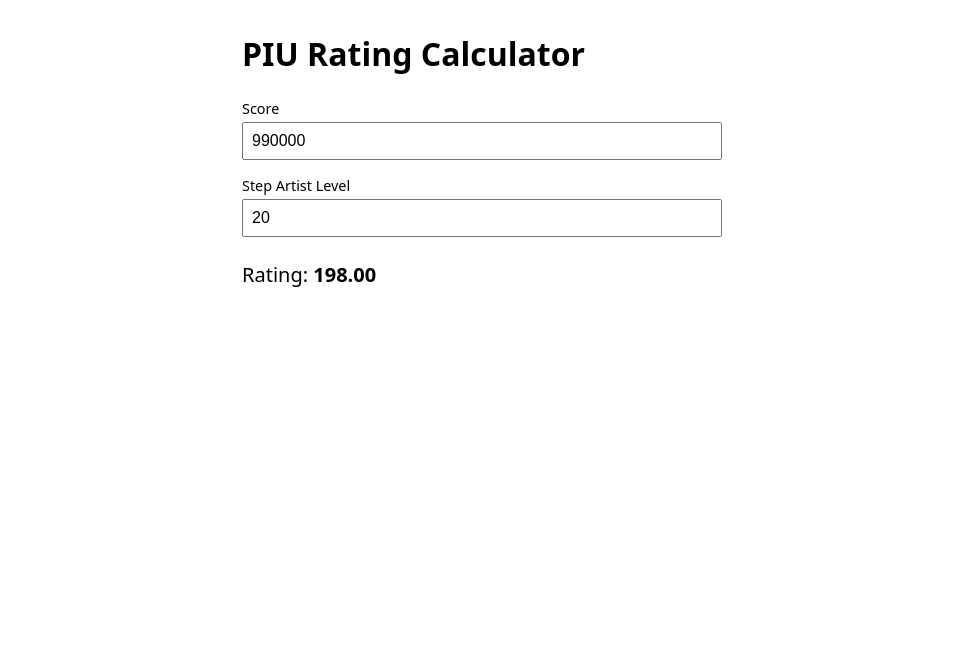
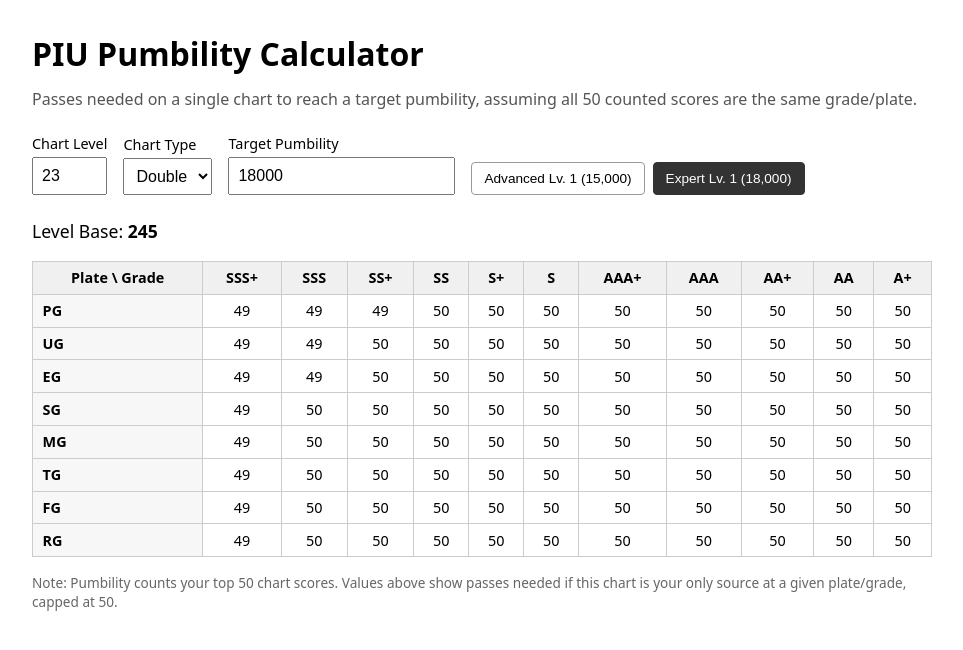
Before and after one commit to stickwarslit/phx2-web-rating-calculator, a Svelte app: page / in a window 1280 px wide. Shown: the top 650 px of the page, without its empty margins (158-1121 px from the left). Built offline with nearby package versions, Linux system fonts and the light colour scheme.

Commit message:
base functionality

```diff
--- a/src/App.svelte
+++ b/src/App.svelte
@@ -1,42 +1,131 @@
 <script>
-  let score = 990000
-  let stepArtistLevel = 20
+  const grades = [
+    ['SSS+', 1.50], ['SSS', 1.49], ['SS+', 1.48], ['SS', 1.47],
+    ['S+', 1.46], ['S', 1.45], ['AAA+', 1.43], ['AAA', 1.41],
+    ['AA+', 1.39], ['AA', 1.37], ['A+', 1.35],
+  ]
 
-  // Placeholder formula — replace with real PIU rating formula
-  $: rating = ((score / 10000) * (stepArtistLevel / 10)).toFixed(2)
+  const titles = [
+    ['Advanced Lv. 1', 15000],
+    ['Expert Lv. 1', 18000],
+  ]
+
+  let levelNumber = 23
+  let chartType = 'D' // S or D, only affects UG plate multiplier
+  let targetPumbility = 18000
+
+  $: plates = [
+    ['PG', 0.020],
+    ['UG', chartType === 'D' ? 0.016 : 0.017],
+    ['EG', 0.014],
+    ['SG', 0.008],
+    ['MG', 0.006],
+    ['TG', 0.004],
+    ['FG', 0.002],
+    ['RG', 0.000],
+  ]
+
+  $: levelBase = 130 + 5 * Math.min(levelNumber, 24) + 10 * Math.max(0, levelNumber - 24)
+
+  $: matrix = plates.map(([, plateMult]) =>
+    grades.map(([, gradeMult]) => {
+      const p = levelBase * (gradeMult + plateMult)
+      if (p <= 0) return '—'
+      return Math.min(Math.ceil(targetPumbility / p), 50)
+    })
+  )
 </script>
 
 <main>
-  <h1>PIU Rating Calculator</h1>
+  <h1>PIU Pumbility Calculator</h1>
+  <p class="subtitle">
+    Passes needed on a single chart to reach a target pumbility, assuming
+    all 50 counted scores are the same grade/plate.
+  </p>
 
   <form on:submit|preventDefault>
     <label>
-      Score
-      <input type="number" min="0" max="1000000" bind:value={score} />
+      Chart Level
+      <input type="number" min="1" max="28" bind:value={levelNumber} />
     </label>
 
     <label>
-      Step Artist Level
-      <input type="number" min="1" max="28" bind:value={stepArtistLevel} />
+      Chart Type
+      <select bind:value={chartType}>
+        <option value="S">Single</option>
+        <option value="D">Double</option>
+      </select>
     </label>
+
+    <label>
+      Target Pumbility
+      <input type="number" min="0" step="1" bind:value={targetPumbility} />
+    </label>
+
+    <div class="title-shortcuts">
+      {#each titles as [name, value]}
+        <button
+          type="button"
+          class:active={targetPumbility === value}
+          on:click={() => (targetPumbility = value)}
+        >
+          {name} ({value.toLocaleString()})
+        </button>
+      {/each}
+    </div>
   </form>
 
-  <p class="result">Rating: <strong>{rating}</strong></p>
+  <p class="level-base">Level Base: <strong>{levelBase}</strong></p>
+
+  <div class="table-wrap">
+    <table>
+      <thead>
+        <tr>
+          <th>Plate \ Grade</th>
+          {#each grades as [gradeName]}
+            <th>{gradeName}</th>
+          {/each}
+        </tr>
+      </thead>
+      <tbody>
+        {#each plates as [plateName], plateIndex}
+          <tr>
+            <th>{plateName}</th>
+            {#each grades as [gradeName], gradeIndex}
+              <td>{matrix[plateIndex][gradeIndex]}</td>
+            {/each}
+          </tr>
+        {/each}
+      </tbody>
+    </table>
+  </div>
+
+  <p class="note">
+    Note: Pumbility counts your top 50 chart scores. Values above show
+    passes needed if this chart is your only source at a given plate/grade,
+    capped at 50.
+  </p>
 </main>
 
 <style>
   main {
-    max-width: 480px;
+    max-width: 900px;
     margin: 2rem auto;
     font-family: system-ui, sans-serif;
     padding: 0 1rem;
   }
 
+  .subtitle {
+    color: #555;
+    margin-top: -0.5rem;
+  }
+
   form {
     display: flex;
-    flex-direction: column;
+    flex-wrap: wrap;
     gap: 1rem;
     margin: 1.5rem 0;
+    align-items: flex-end;
   }
 
   label {
@@ -46,12 +135,64 @@
     font-size: 0.9rem;
   }
 
-  input {
+  input, select {
     padding: 0.5rem;
     font-size: 1rem;
   }
 
-  .result {
-    font-size: 1.25rem;
+  .title-shortcuts {
+    display: flex;
+    gap: 0.5rem;
+    flex-wrap: wrap;
+  }
+
+  .title-shortcuts button {
+    padding: 0.5rem 0.75rem;
+    font-size: 0.85rem;
+    cursor: pointer;
+    border: 1px solid #999;
+    background: #fff;
+    border-radius: 4px;
+  }
+
+  .title-shortcuts button.active {
+    background: #333;
+    color: #fff;
+    border-color: #333;
+  }
+
+  .level-base {
+    font-size: 1.1rem;
+  }
+
+  .table-wrap {
+    overflow-x: auto;
+  }
+
+  table {
+    border-collapse: collapse;
+    width: 100%;
+    font-size: 0.9rem;
+  }
+
+  th, td {
+    border: 1px solid #ccc;
+    padding: 0.4rem 0.6rem;
+    text-align: center;
+  }
+
+  thead th {
+    background: #f0f0f0;
+  }
+
+  tbody th {
+    background: #f7f7f7;
+    text-align: left;
+  }
+
+  .note {
+    color: #666;
+    font-size: 0.85rem;
+    margin-top: 1rem;
   }
 </style>
```
Also changed, not shown: .claude/launch.json (added), 1 other file (tests, documents, lock files or other folders).
